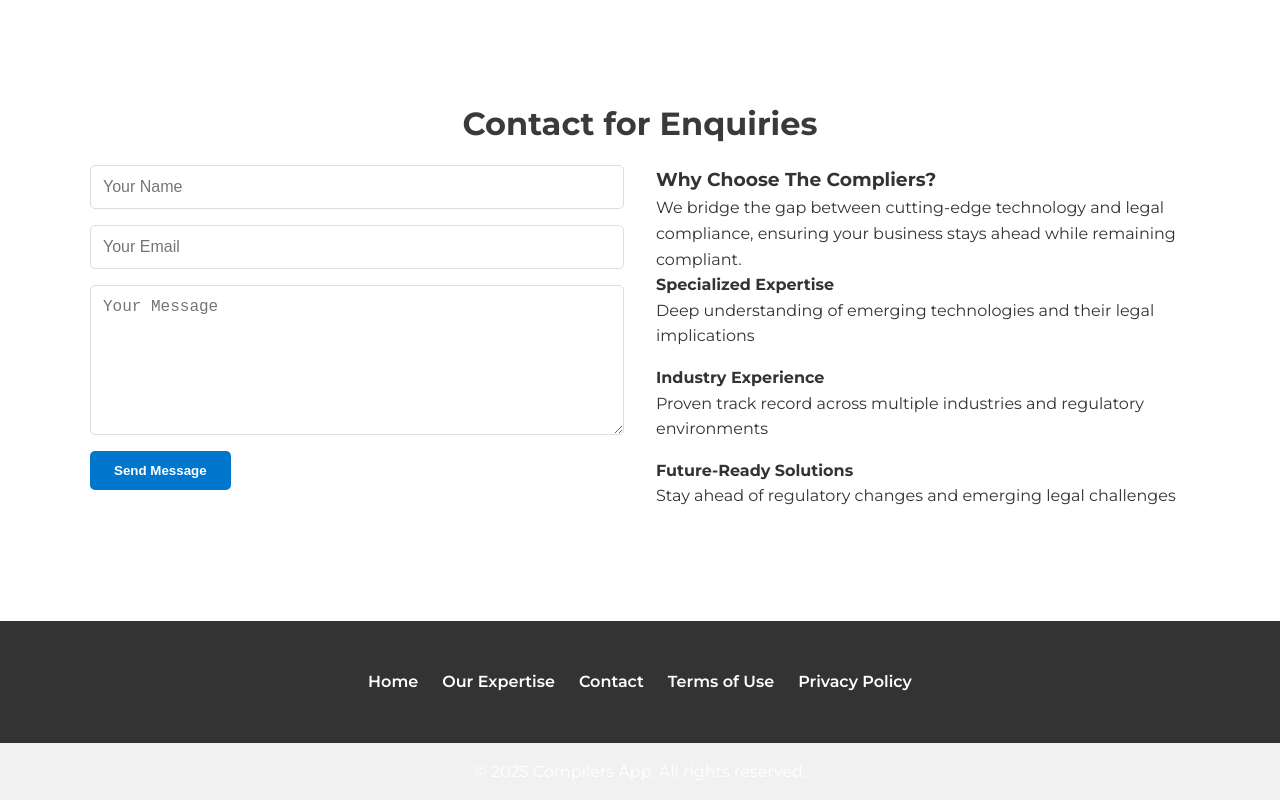
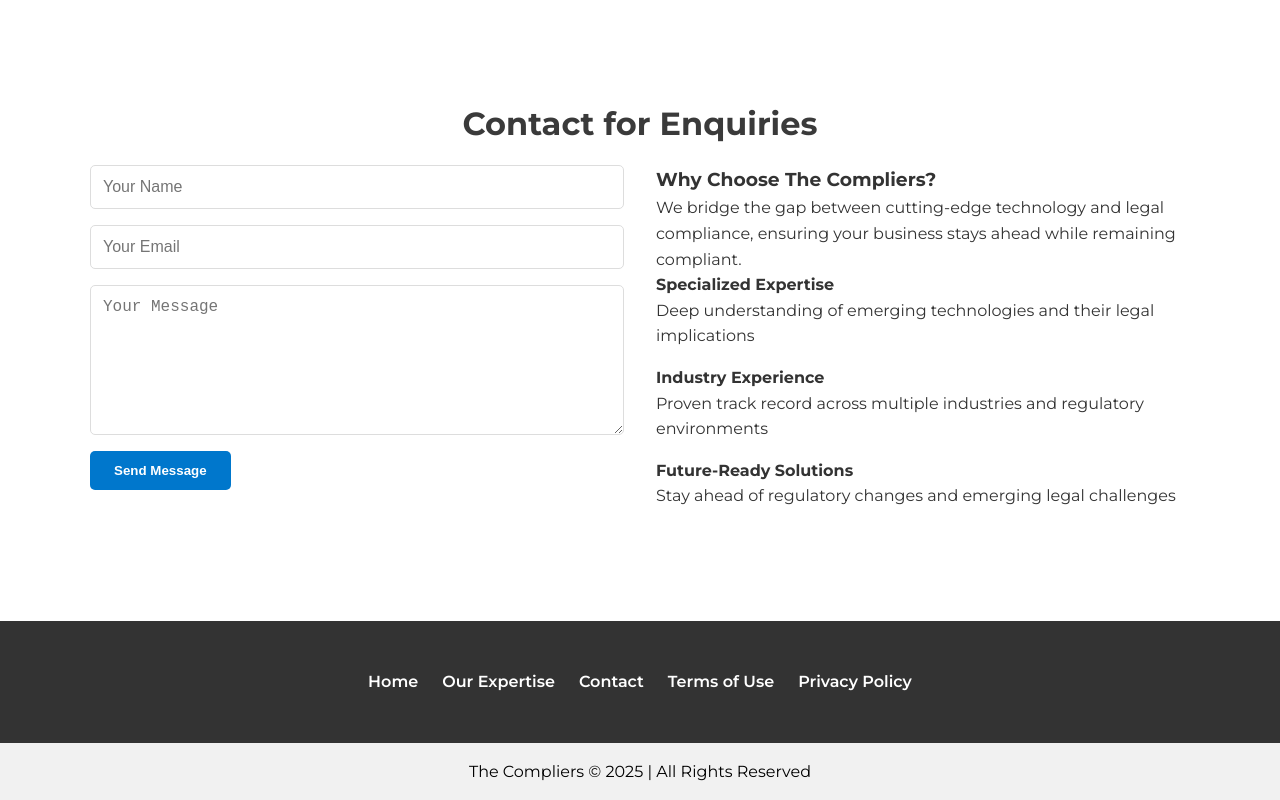
Before and after one commit to unforgettablekartik/compliers, a Next.js app: page / in a window 1280 px wide. Shown: the part 1756-2556 px from the top of the page. Built offline with nearby package versions, Linux system fonts and the light colour scheme.

Commit message:
Update footer copyright text

```diff
--- a/components/Footer.tsx
+++ b/components/Footer.tsx
@@ -3,7 +3,7 @@ import React from 'react';
 export default function Footer() {
   return (
     <footer style={{ textAlign: 'center', padding: '1rem 0', background: '#f1f1f1' }}>
-      <p>&copy; {new Date().getFullYear()} Compilers App. All rights reserved.</p>
+      <p style={{ color: '#000' }}>The Compliers © 2025 | All Rights Reserved</p>
     </footer>
   );
 }
```
